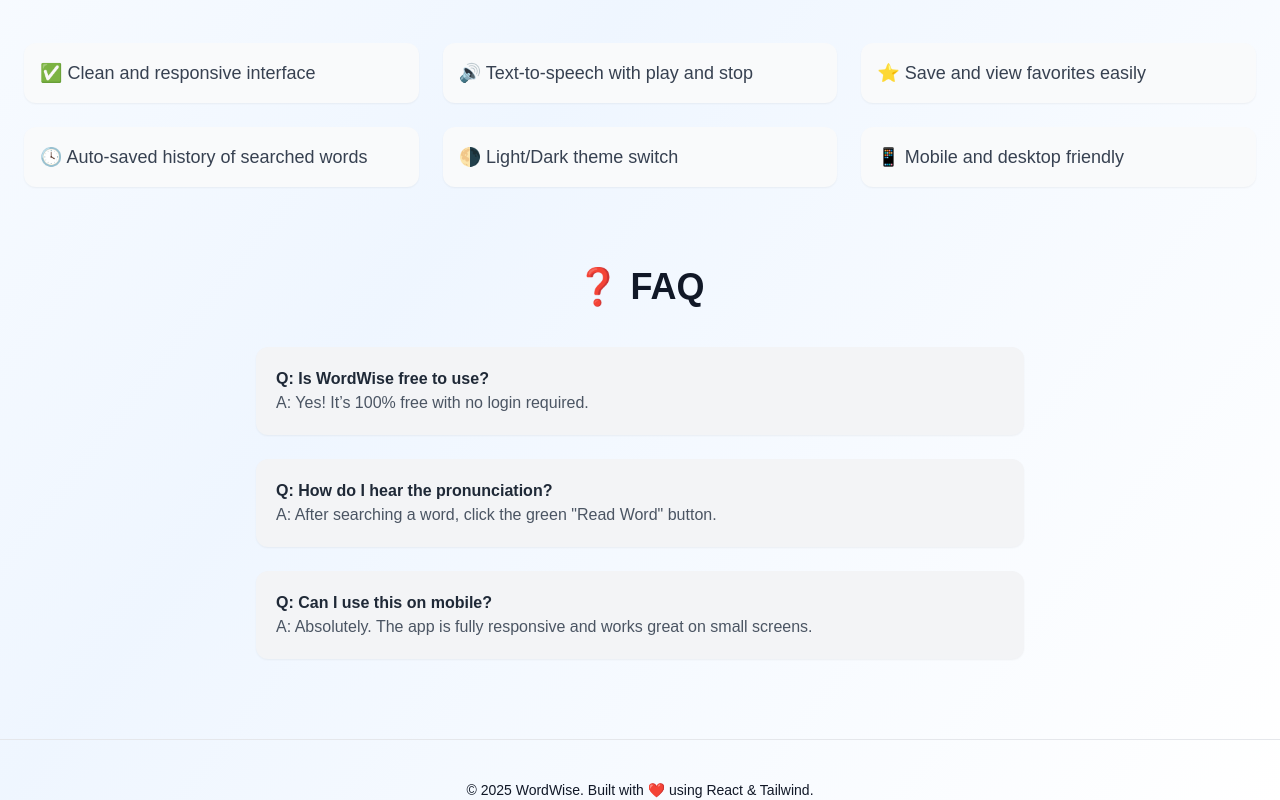
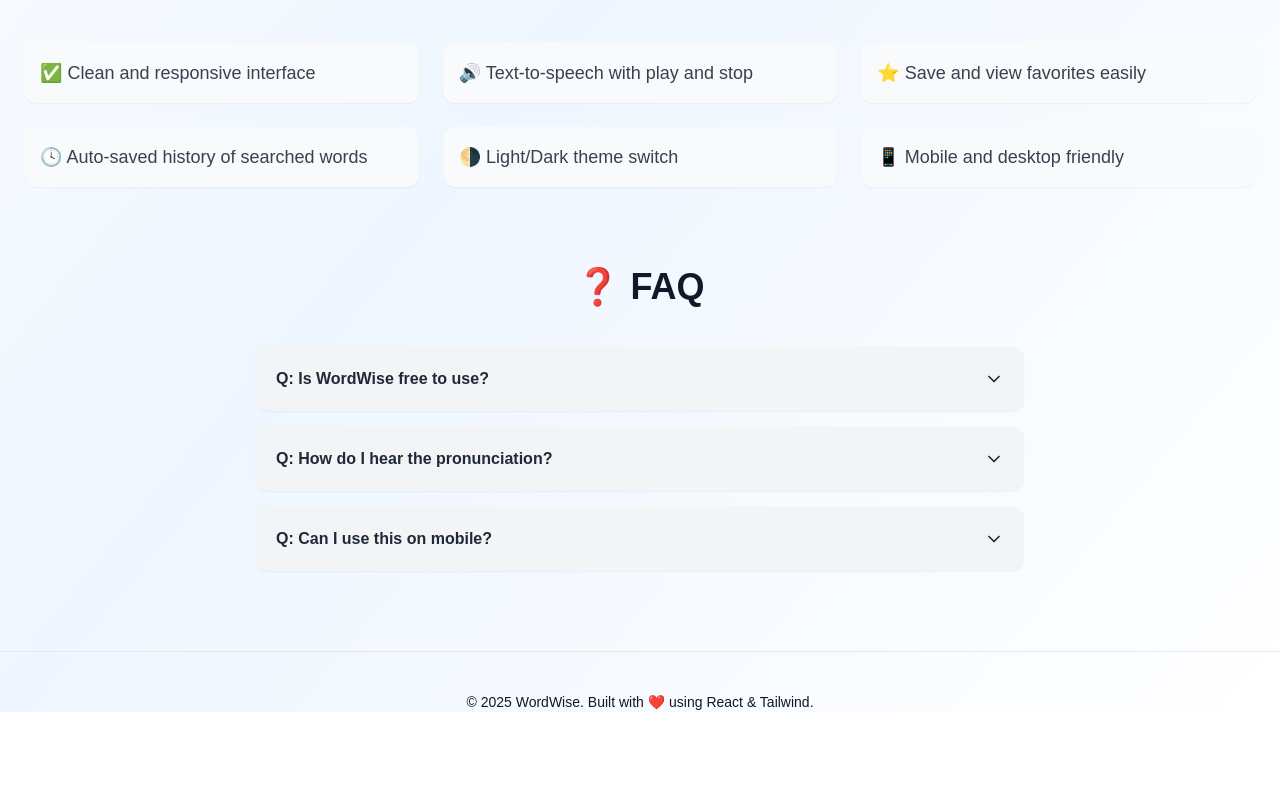
Before and after one commit to Dev-Rodiyat/WordWise, a React (Vite) app: page / in a window 1280 px wide. Shown: the part 833-1633 px from the top of the page. After the commit the page ends 1545 px from the top, so only its background shows below. Built offline with nearby package versions, Linux system fonts and the light colour scheme.

Commit message:
Fixed code readability and improved faq section UI

```diff
--- a/src/components/Header.jsx
+++ b/src/components/Header.jsx
@@ -57,7 +57,6 @@
                         ))}
                     </ul>
 
-                    {/* Theme toggle */}
                     <button
                         onClick={toggleTheme}
                         className="rounded-md bg-gray-700 px-3 py-2 text-white hover:bg-gray-600 w-auto flex items-center"
@@ -65,7 +64,6 @@
                         {darkMode ? <LuSunMedium /> : <GoMoon />}
                     </button>
 
-                    {/* Mobile menu button */}
                     <button
                         onClick={() => setIsMobileMenuOpen(true)}
                         className="block lg:hidden p-2 text-gray-700 dark:text-white"
--- a/src/pages/Dictionary.jsx
+++ b/src/pages/Dictionary.jsx
@@ -3,7 +3,7 @@
 import { FaPlay, FaStop } from "react-icons/fa";
 import { motion, AnimatePresence } from "framer-motion";
 import Header from "../components/Header";
-import axios from "axios"; // ✅ You must import axios since you're using it
+import axios from "axios";
 
 const Dictionary = () => {
     const [word, setWord] = useState("");
@@ -72,7 +72,7 @@
             }
         };
 
-        const timeout = setTimeout(fetchSuggestions, 300); // debounce
+        const timeout = setTimeout(fetchSuggestions, 300);
         return () => clearTimeout(timeout);
     }, [word]);
 
@@ -106,8 +106,6 @@
         >
             <Header />
             <div className="max-w-3xl mx-auto space-y-6 px-4 py-10 sm:px-8">
-
-                {/* Search Input */}
                 <motion.div
                     initial={{ y: -20, opacity: 0 }}
                     animate={{ y: 0, opacity: 1 }}
@@ -155,7 +153,6 @@
                     </div>
                 </motion.div>
 
-                {/* Loader */}
                 {loading && (
                     <motion.div
                         initial={{ opacity: 0 }}
@@ -166,7 +163,6 @@
                     </motion.div>
                 )}
 
-                {/* Error */}
                 {error && (
                     <motion.p
                         initial={{ opacity: 0 }}
@@ -177,7 +173,6 @@
                     </motion.p>
                 )}
 
-                {/* Result */}
                 <AnimatePresence>
                     {result && (
                         <motion.div
@@ -253,7 +248,6 @@
                     )}
                 </AnimatePresence>
 
-                {/* Favorite Button */}
                 {word && (
                     <motion.button
                         initial={{ scale: 0.95, opacity: 0 }}
@@ -270,7 +264,6 @@
                 )}
 
                 <div className="flex flex-col sm:flex-row gap-4">
-                    {/* History */}
                     <motion.div
                         initial={{ opacity: 0 }}
                         animate={{ opacity: 1 }}
@@ -318,7 +311,6 @@
                         </AnimatePresence>
                     </motion.div>
 
-                    {/* Favorites */}
                     <motion.div
                         initial={{ opacity: 0 }}
                         animate={{ opacity: 1 }}
--- a/src/pages/Home.jsx
+++ b/src/pages/Home.jsx
@@ -1,9 +1,52 @@
-import { motion } from 'framer-motion';
 import { Link } from 'react-router-dom';
 import Footer from '../components/Footer';
 import Header from '../components/Header';
+import { useState } from 'react';
+import { motion, AnimatePresence } from "framer-motion";
+import { FiChevronDown } from 'react-icons/fi';
 
 const Home = () => {
+    const [openIndexes, setOpenIndexes] = useState([]);
+
+    const toggleIndex = (index) => {
+        setOpenIndexes((prev) =>
+            prev.includes(index) ? prev.filter((i) => i !== index) : [...prev, index]
+        );
+    };
+
+    const steps = [
+        'Search any word in the input box',
+        'Read multiple definitions & examples',
+        'Hear pronunciation using text-to-speech',
+        'Save your favorite words for later',
+        'Access your search history anytime',
+        'Switch between Light & Dark mode',
+    ]
+
+    const features = [
+        '✅ Clean and responsive interface',
+        '🔊 Text-to-speech with play and stop',
+        '⭐ Save and view favorites easily',
+        '🕓 Auto-saved history of searched words',
+        '🌗 Light/Dark theme switch',
+        '📱 Mobile and desktop friendly',
+    ]
+
+    const faqs = [
+        {
+            question: "Is WordWise free to use?",
+            answer: "Yes! It’s 100% free with no login required.",
+        },
+        {
+            question: "How do I hear the pronunciation?",
+            answer: 'After searching a word, click the green "Read Word" button.',
+        },
+        {
+            question: "Can I use this on mobile?",
+            answer: "Absolutely. The app is fully responsive and works great on small screens.",
+        },
+    ];
+
     return (
         <div className="min-h-screen text-gray-900 dark:text-white bg-gradient-to-br from-white via-blue-50 to-white dark:from-gray-900 dark:via-gray-800 dark:to-gray-900">
             <Header />
@@ -38,14 +81,7 @@
                 >
                     <h2 className="text-3xl sm:text-4xl font-bold text-center">🚀 How It Works</h2>
                     <div className="grid gap-8 sm:grid-cols-2 lg:grid-cols-3">
-                        {[
-                            'Search any word in the input box',
-                            'Read multiple definitions & examples',
-                            'Hear pronunciation using text-to-speech',
-                            'Save your favorite words for later',
-                            'Access your search history anytime',
-                            'Switch between Light & Dark mode',
-                        ].map((step, i) => (
+                        {steps.map((step, i) => (
                             <motion.div
                                 key={i}
                                 className="bg-white dark:bg-gray-800 p-6 rounded-2xl border dark:border-gray-700 shadow-sm hover:shadow-md transition-all"
@@ -69,14 +105,7 @@
                 >
                     <h2 className="text-3xl sm:text-4xl font-bold text-center">✨ Features</h2>
                     <ul className="grid gap-6 sm:grid-cols-2 lg:grid-cols-3 text-lg text-gray-700 dark:text-gray-200">
-                        {[
-                            '✅ Clean and responsive interface',
-                            '🔊 Text-to-speech with play and stop',
-                            '⭐ Save and view favorites easily',
-                            '🕓 Auto-saved history of searched words',
-                            '🌗 Light/Dark theme switch',
-                            '📱 Mobile and desktop friendly',
-                        ].map((feature, index) => (
+                        {features.map((feature, index) => (
                             <li key={index} className="bg-gray-50 dark:bg-gray-800 p-4 rounded-xl shadow-sm hover:shadow-md transition-all">
                                 {feature}
                             </li>
@@ -84,7 +113,6 @@
                     </ul>
                 </motion.section>
 
-                {/* FAQ Section */}
                 <motion.section
                     initial={{ opacity: 0 }}
                     whileInView={{ opacity: 1 }}
@@ -93,23 +121,48 @@
                     className="space-y-10"
                 >
                     <h2 className="text-3xl sm:text-4xl font-bold text-center">❓ FAQ</h2>
-                    <div className="max-w-3xl mx-auto space-y-6 text-gray-800 dark:text-gray-200">
-                        <div className="rounded-xl bg-gray-100 dark:bg-gray-800 p-5 shadow-sm">
-                            <p className="font-semibold">Q: Is WordWise free to use?</p>
-                            <p className="text-gray-600 dark:text-gray-400">A: Yes! It’s 100% free with no login required.</p>
-                        </div>
-                        <div className="rounded-xl bg-gray-100 dark:bg-gray-800 p-5 shadow-sm">
-                            <p className="font-semibold">Q: How do I hear the pronunciation?</p>
-                            <p className="text-gray-600 dark:text-gray-400">A: After searching a word, click the green "Read Word" button.</p>
-                        </div>
-                        <div className="rounded-xl bg-gray-100 dark:bg-gray-800 p-5 shadow-sm">
-                            <p className="font-semibold">Q: Can I use this on mobile?</p>
-                            <p className="text-gray-600 dark:text-gray-400">A: Absolutely. The app is fully responsive and works great on small screens.</p>
-                        </div>
+                    <div className="max-w-3xl mx-auto space-y-4 text-gray-800 dark:text-gray-200">
+                        {faqs.map((item, index) => {
+                            const isOpen = openIndexes.includes(index);
+
+                            return (
+                                <div
+                                    key={index}
+                                    className="rounded-xl bg-gray-100 dark:bg-gray-800 p-5 shadow-sm"
+                                >
+                                    <button
+                                        onClick={() => toggleIndex(index)}
+                                        className="w-full flex justify-between items-center font-semibold text-left"
+                                    >
+                                        <span>{`Q: ${item.question}`}</span>
+                                        <motion.span
+                                            animate={{ rotate: isOpen ? 180 : 0 }}
+                                            transition={{ duration: 0.3 }}
+                                        >
+                                            <FiChevronDown className="w-5 h-5" />
+                                        </motion.span>
+                                    </button>
+
+                                    <AnimatePresence initial={false}>
+                                        {isOpen && (
+                                            <motion.div
+                                                key="content"
+                                                initial={{ opacity: 0, height: 0 }}
+                                                animate={{ opacity: 1, height: "auto" }}
+                                                exit={{ opacity: 0, height: 0 }}
+                                                transition={{ duration: 0.3 }}
+                                                className="overflow-hidden mt-3 text-sm text-gray-600 dark:text-gray-400"
+                                            >
+                                                A: {item.answer}
+                                            </motion.div>
+                                        )}
+                                    </AnimatePresence>
+                                </div>
+                            );
+                        })}
                     </div>
                 </motion.section>
             </div>
-
             <Footer />
         </div>
     );
```
